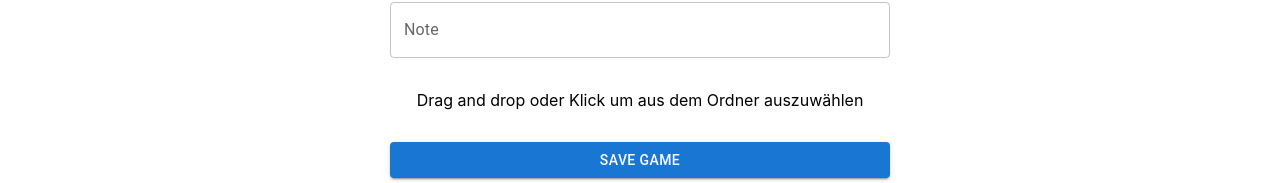
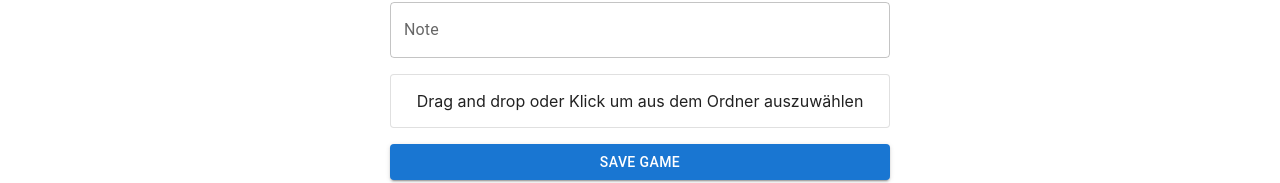
Before and after one commit to CodingRobIT/Digitales-Gesellenstueck, a React (Create React App) app in the folder frontend/: page /games/add in a window 1280 px wide. Shown: the part 283-466 px from the top of the page. Built offline with nearby package versions, Linux system fonts and the light colour scheme; no server answers.

Commit message:
change pic upload with MUI no

```diff
--- a/frontend/src/AddGame.tsx
+++ b/frontend/src/AddGame.tsx
@@ -1,10 +1,12 @@
-import React, { FormEvent, useCallback, useState } from 'react';
+import React, { FormEvent, useState } from 'react';
 import { useNavigate } from 'react-router-dom';
 import { useDropzone } from 'react-dropzone';
 import axios from 'axios';
-import { Button, TextField } from '@mui/material';
+import {Button, paperClasses, TextField} from '@mui/material';
 import { styled } from '@mui/material/styles';
 import { NewGame } from './Game';
+// import classes from "addGame.module.css";
+import Paper from "@material-ui/core/Paper";
 
 type AddGameProps = {
     addGame: (newGame: NewGame) => void;
@@ -100,6 +102,7 @@ export default function AddGame(props: AddGameProps) {
                 onChange={(event) => setNote(event.target.value)}
             />
 
+            <Paper className="addGame" variant="outlined">
             <div {...getRootProps()}>
                 <input {...getInputProps()} />
                 {isDragActive ? (
@@ -112,6 +115,7 @@ export default function AddGame(props: AddGameProps) {
             {image && (
                 <img src={image} alt="Game" style={{ maxWidth: '100%' }} />
             )}
+            </Paper>
 
             <Button variant="contained" type="submit">
                 Save Game
```
